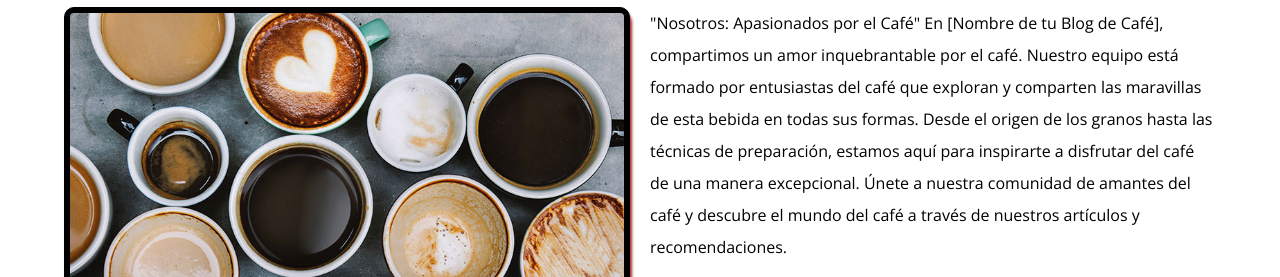
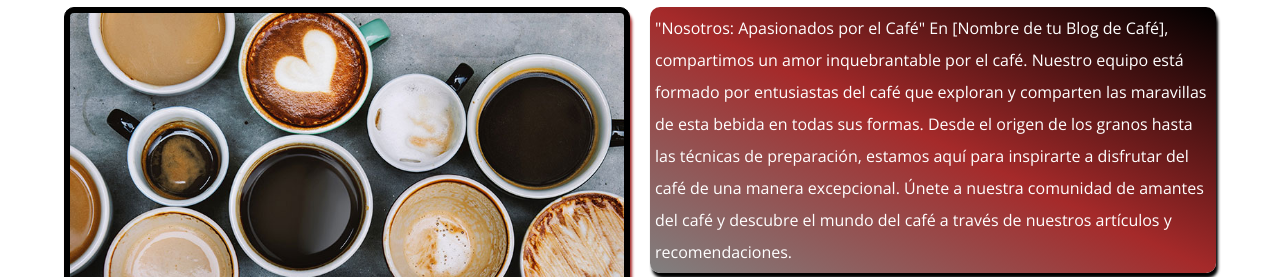
Before and after one commit to LeaBertero/Proyecto_CoderHouse2023, a plain HTML site: page Blog de cafe/secciones/nosotros.html in a window 1280 px wide. Shown: the part 675-952 px from the top of the page. Drawn offline with nearby package versions, Linux system fonts and the light colour scheme.

Commit message:
diseño en todos los textos de cada titulo del proyecto para que quede mas uniforme en la presentacion de la web

```diff
--- a/Blog de cafe/secciones/nosotros.html
+++ b/Blog de cafe/secciones/nosotros.html
@@ -63,7 +63,7 @@
 
             <div class="sobre-nosotros__texto">
 
-                <p>"Nosotros: Apasionados por el Café"
+                <p class="tipoGranos-texto">"Nosotros: Apasionados por el Café"
 
                 En [Nombre de tu Blog de Café], compartimos un amor inquebrantable por el café. Nuestro equipo está formado por
                 entusiastas del café que exploran y comparten las maravillas de esta bebida en todas sus formas. Desde el origen de los
```
